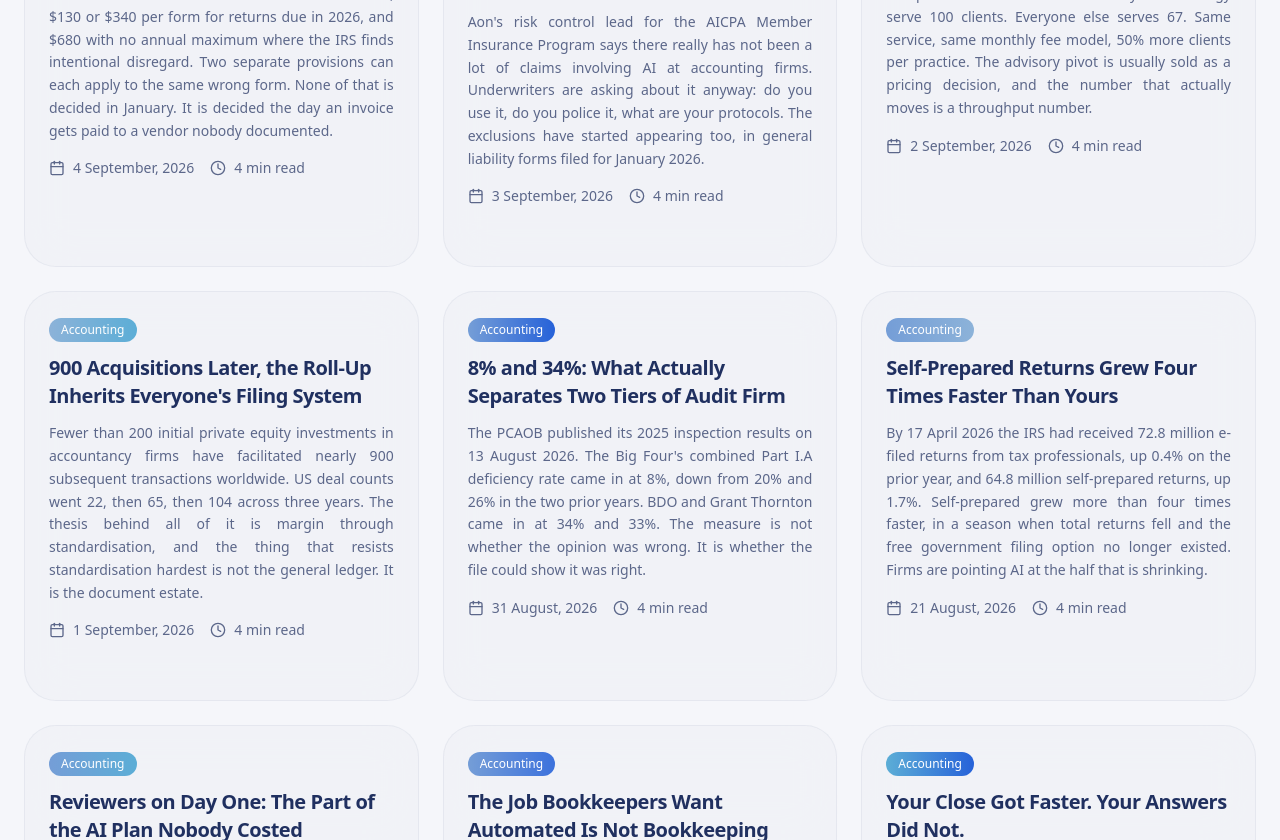
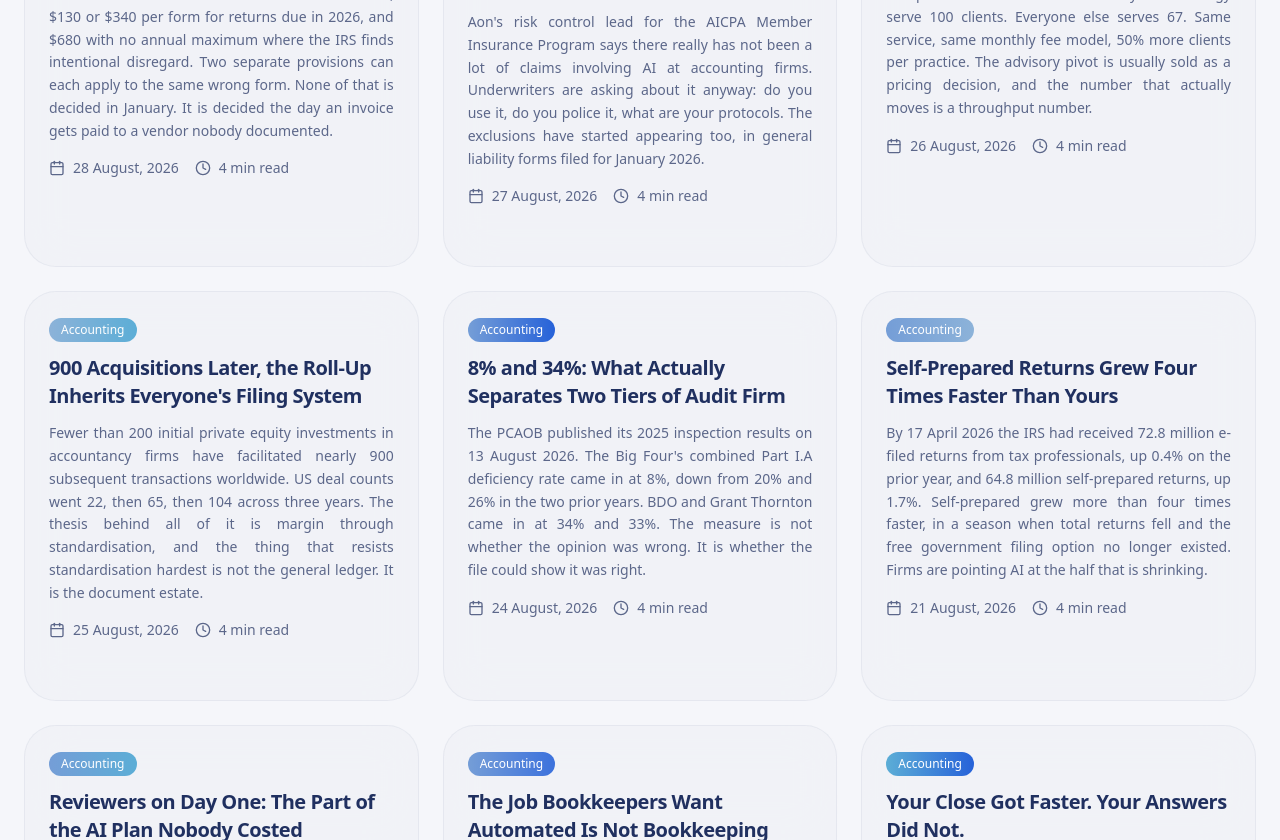
Before and after one commit to Quanterian-LLC/mw-main-website, a Next.js app: page /blog in a window 1280 px wide. Shown: the part 400-1240 px from the top of the page. Built offline with nearby package versions, Linux system fonts and the light colour scheme.

Commit message:
blog's 24-28

```diff
--- a/app/blog/page.tsx
+++ b/app/blog/page.tsx
@@ -9,7 +9,7 @@ export default function Blog() {
       id: "1099-scramble-decided-in-march",
       title: "The January 1099 Scramble Was Decided Last March",
       excerpt: "A late or incorrect information return costs $60, $130 or $340 per form for returns due in 2026, and $680 with no annual maximum where the IRS finds intentional disregard. Two separate provisions can each apply to the same wrong form. None of that is decided in January. It is decided the day an invoice gets paid to a vendor nobody documented.",
-      date: "4 September, 2026",
+      date: "28 August, 2026",
       readTime: "4 min read",
       category: "Accounting",
       gradient: "from-ai-violet to-ai-blue",
@@ -18,7 +18,7 @@ export default function Blog() {
       id: "ai-underwriting-changed-first",
       title: "Nobody Has Filed an AI Claim Against a CPA Firm Yet. Underwriting Already Changed.",
       excerpt: "Aon's risk control lead for the AICPA Member Insurance Program says there really has not been a lot of claims involving AI at accounting firms. Underwriters are asking about it anyway: do you use it, do you police it, what are your protocols. The exclusions have started appearing too, in general liability forms filed for January 2026.",
-      date: "3 September, 2026",
+      date: "27 August, 2026",
       readTime: "4 min read",
       category: "Accounting",
       gradient: "from-ai-peach to-ai-violet",
@@ -27,7 +27,7 @@ export default function Blog() {
       id: "cas-throughput-not-pricing",
       title: "CAS Is Not a Pricing Move. It Is a Throughput Problem.",
       excerpt: "CAS practices that invest continuously in technology serve 100 clients. Everyone else serves 67. Same service, same monthly fee model, 50% more clients per practice. The advisory pivot is usually sold as a pricing decision, and the number that actually moves is a throughput number.",
-      date: "2 September, 2026",
+      date: "26 August, 2026",
       readTime: "4 min read",
       category: "Accounting",
       gradient: "from-ai-peach to-ai-mint",
@@ -36,7 +36,7 @@ export default function Blog() {
       id: "rollup-inherits-filing-system",
       title: "900 Acquisitions Later, the Roll-Up Inherits Everyone's Filing System",
       excerpt: "Fewer than 200 initial private equity investments in accountancy firms have facilitated nearly 900 subsequent transactions worldwide. US deal counts went 22, then 65, then 104 across three years. The thesis behind all of it is margin through standardisation, and the thing that resists standardisation hardest is not the general ledger. It is the document estate.",
-      date: "1 September, 2026",
+      date: "25 August, 2026",
       readTime: "4 min read",
       category: "Accounting",
       gradient: "from-ai-peach to-ai-cyan",
@@ -45,7 +45,7 @@ export default function Blog() {
       id: "audit-deficiency-gap-eight-thirty-four",
       title: "8% and 34%: What Actually Separates Two Tiers of Audit Firm",
       excerpt: "The PCAOB published its 2025 inspection results on 13 August 2026. The Big Four's combined Part I.A deficiency rate came in at 8%, down from 20% and 26% in the two prior years. BDO and Grant Thornton came in at 34% and 33%. The measure is not whether the opinion was wrong. It is whether the file could show it was right.",
-      date: "31 August, 2026",
+      date: "24 August, 2026",
       readTime: "4 min read",
       category: "Accounting",
       gradient: "from-ai-mint to-ai-violet",
```
Also changed, not shown: lib/blogPosts.tsx (+5 -5 lines).
